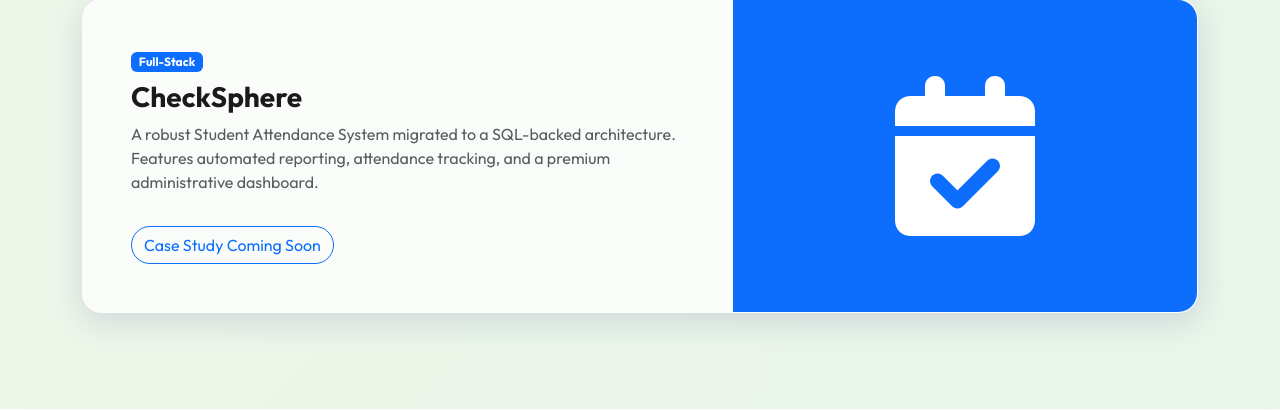
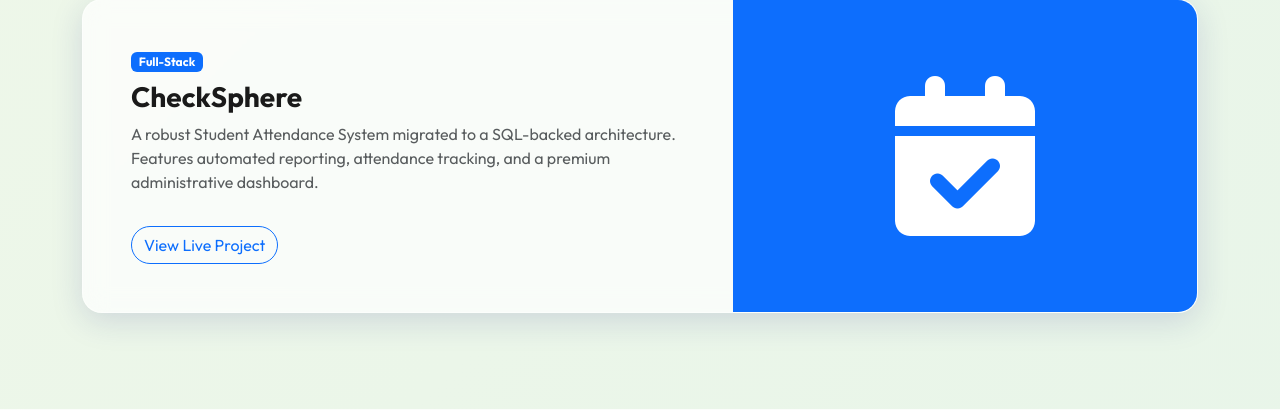
Before and after one commit to Saketh-Mattaparthi/LuminaLeaf-XAI, a Flask app: page /portfolio in a window 1280 px wide. Shown: the part 1184-1594 px from the top of the page. Run offline with Flask 3, Linux system fonts and the light colour scheme.

Commit message:
Add live link for CheckSphere project

```diff
--- a/templates/portfolio.html
+++ b/templates/portfolio.html
@@ -80,7 +80,7 @@
                     <span class="badge bg-primary mb-2">Full-Stack</span>
                     <h3 class="fw-bold">CheckSphere</h3>
                     <p class="text-muted">A robust Student Attendance System migrated to a SQL-backed architecture. Features automated reporting, attendance tracking, and a premium administrative dashboard.</p>
-                    <a href="#" class="btn btn-outline-primary rounded-pill mt-3">Case Study Coming Soon</a>
+                    <a href="https://checksphere.vercel.app/" class="btn btn-outline-primary rounded-pill mt-3" target="_blank">View Live Project</a>
                 </div>
                 <div class="col-md-5">
                     <div class="h-100 bg-primary d-flex align-items-center justify-content-center p-5 text-white">
```
